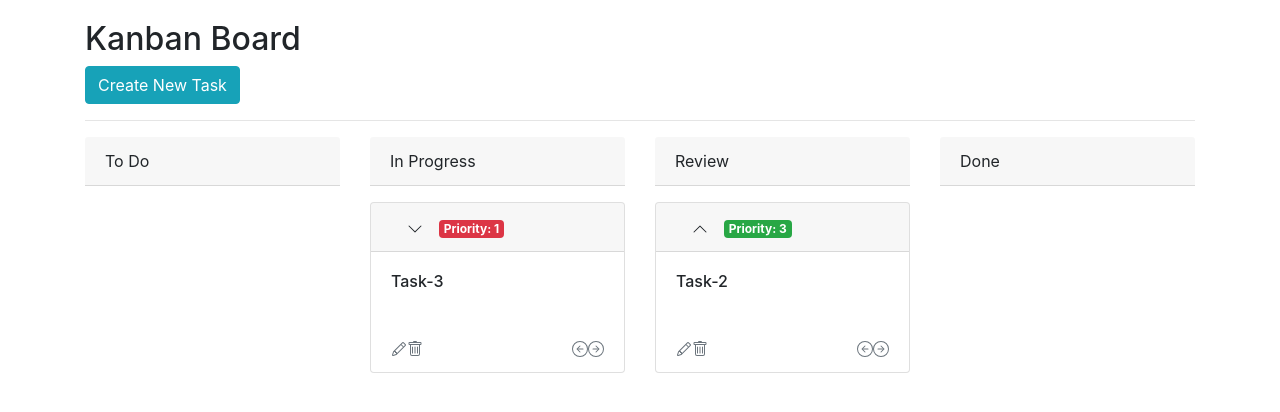
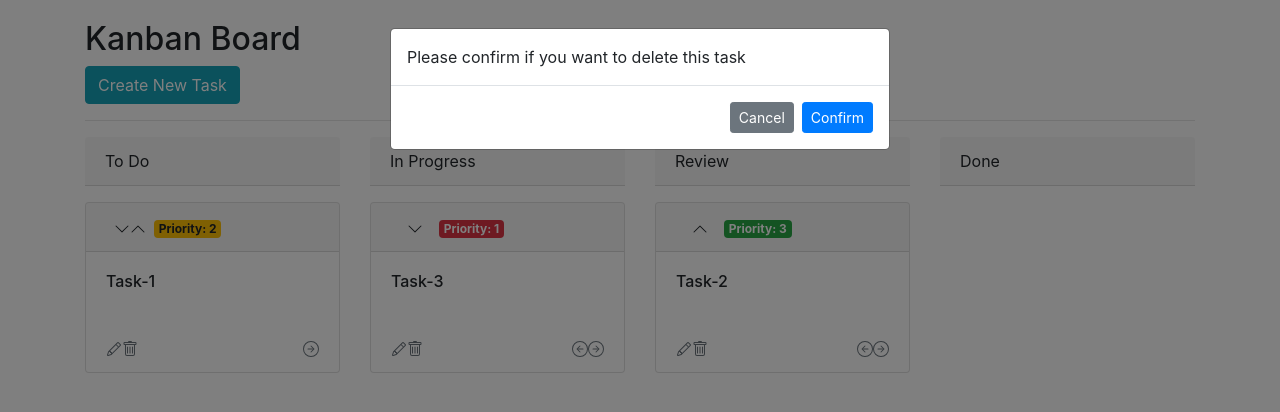
Before and after one commit to olgabresheva/kanban0808, a React (Create React App) app: page / in a window 1280 px wide. Both pictures are taken after a click on the element 130 px from the left and 347 px from the top of the page. Shown: the top 412 px of the page. Built offline with nearby package versions, Linux system fonts and the light colour scheme.

Commit message:
added modal

```diff
--- a/package.json
+++ b/package.json
@@ -9,6 +9,7 @@
     "@testing-library/user-event": "^7.2.1",
     "bootstrap": "^4.5.2",
     "react": "^16.13.1",
+    "react-bootstrap": "^1.3.0",
     "react-dom": "^16.13.1",
     "react-scripts": "3.4.1",
     "uuidv4": "^6.2.2"
--- a/src/Task.js
+++ b/src/Task.js
@@ -1,5 +1,7 @@
 import React, {useState} from 'react';
 import './App.css';
+import Modal from "react-bootstrap/Modal";
+import Button from 'react-bootstrap/Button';
 
 const deleteBtn = (<svg width="1em" height="1em" viewBox="0 0 16 16" className="bi bi-trash" fill="currentColor"
                         xmlns="http://www.w3.org/2000/svg">
@@ -62,6 +64,15 @@ function Task(props) {
     const [editMode, setEditMode] = useState(false);
     const [taskNewInput, setTaskNewInput] = useState(props.task.title);
 
+    const [show, setShow] = useState(false);
+
+    const handleClose = () => {
+        props.onTaskDelete(props.task.id);
+        setShow(false);
+    }
+
+    const handleShow = () => setShow(true);
+
     const onTaskSave = () => {
         props.onTaskSave(props.task.id, taskNewInput);
         setEditMode(false);
@@ -76,7 +87,6 @@ function Task(props) {
     return (
 
         <div className="card">
-
             <div className="card-header">
                 <span className="priority">
                 {props.task.priority < 3 &&
@@ -101,10 +111,23 @@ function Task(props) {
             </div>
             <div className="card-footer bg-transparent text-muted border-0">
                 <span className="float-left">
+                <span onClick={() => setEditMode(true)}>{editBtn}</span>
+                    {/*<span onClick={() => props.onTaskDelete(props.task.id)}></span>*/}
+                    <span onClick={handleShow}>{deleteBtn}</span>
+                    </span>
+                {show &&
+                    <>
+                <Modal show={show} onHide={handleClose}>
+                    <Modal.Body>Please confirm if you want to delete this task</Modal.Body>
+                    <Modal.Footer>
+                        <Button type="button" className="btn btn-secondary btn-sm" onClick={handleClose}>Cancel</Button>
+                        <Button type="button" className="btn btn-primary btn-sm" onClick={handleClose}>Confirm</Button>
+                    </Modal.Footer>
+                </Modal>
+                </>
+                }
 
-                <span onClick={() => setEditMode(true)}>{editBtn}</span>
-                <span onClick={() => props.onTaskDelete(props.task.id)}>{deleteBtn}</span>
-                    </span>
+
                 <span className="float-right">
                 {props.task.status !== 'To Do' &&
                 <span onClick={() => props.onTaskMove(props.task.id, "left")}>{leftBtn}</span>}
```
Also changed, not shown: 1 other file (tests, documents, lock files or other folders).
